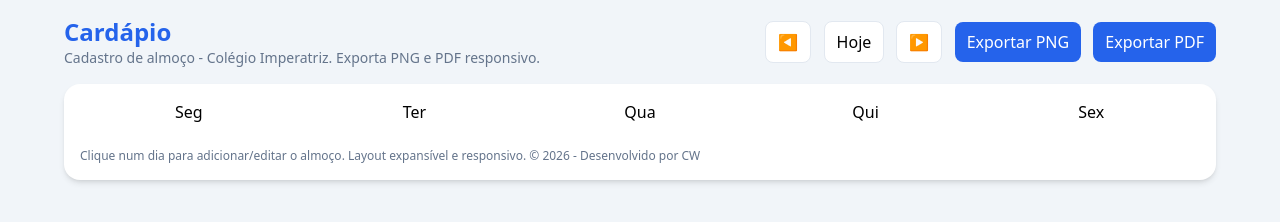
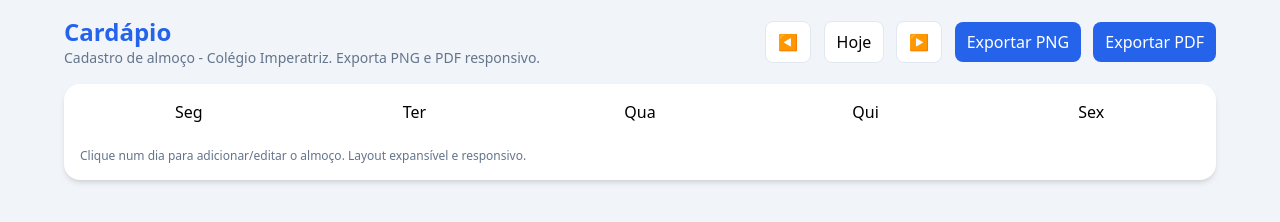
Before and after one commit to colegioimperatriz/Cardapio_Digital, a plain HTML site: page index.html in a window 1280 px wide. Drawn offline with nearby package versions, Linux system fonts and the light colour scheme; no server answers.

Commit message:
Update index.html

```diff
--- a/index.html
+++ b/index.html
@@ -34,7 +34,7 @@
       </div>
       <div id="calendar-grid" class="grid grid-cols-5 gap-2"></div>
       <footer class="mt-4 text-xs text-slate-500">
-        Clique num dia para adicionar/editar o almoço. Layout expansível e responsivo. <a href="https://cassio.tec.br/" target="_blank" rel="noopener noreferrer"> © 2026 - Desenvolvido por CW </a>
+        Clique num dia para adicionar/editar o almoço. Layout expansível e responsivo.
       </footer>
     </div>
   </div>
```
